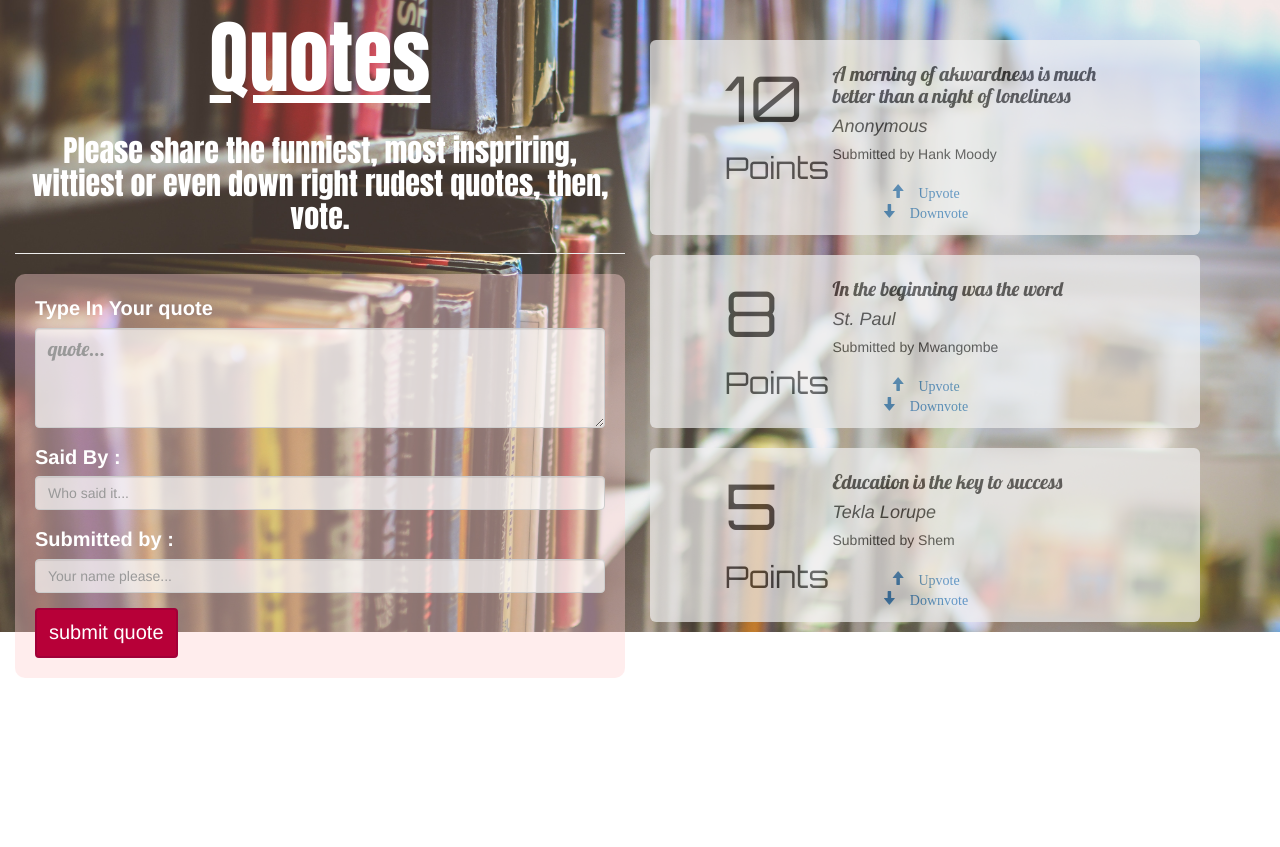
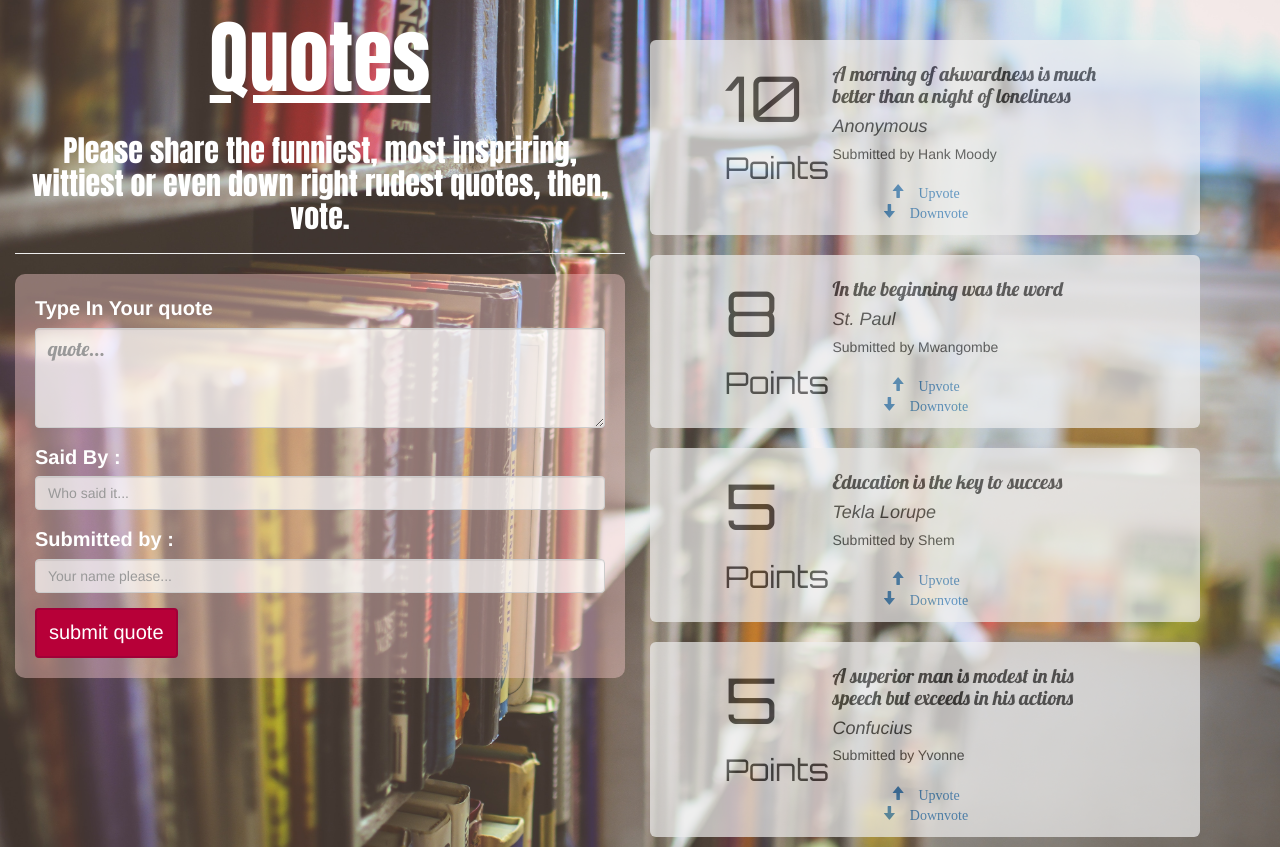
Before and after one commit to MuthangaShem/Quotes, an Angular app: page / in a window 1280 px wide. Before the commit the page ends 800 px from the top, so only its background shows below. Built offline with nearby package versions, Linux system fonts and the light colour scheme.

Commit message:
add confucius' quote

```diff
--- a/src/app/app.component.css
+++ b/src/app/app.component.css
@@ -13,7 +13,6 @@ body{
 	width: 100%;
 	background-position: center;
 	overflow-x:hidden;
-	overflow-y:scroll;
 }
 
 label{
--- a/src/app/app.component.ts
+++ b/src/app/app.component.ts
@@ -15,6 +15,7 @@ export class AppComponent {
 		new Quote ('A morning of akwardness is much better than a night of loneliness', 'Anonymous', 'Hank Moody', 10),
 		new Quote ('In the beginning was the word', 'St. Paul', 'Mwangombe', 8),
 		new Quote ('Education is the key to success', 'Tekla Lorupe', 'Shem', 5),
+		new Quote ('A superior man is modest in his speech but exceeds in his actions', 'Confucius', 'Yvonne', 5)
 		];
 	}
 
```
